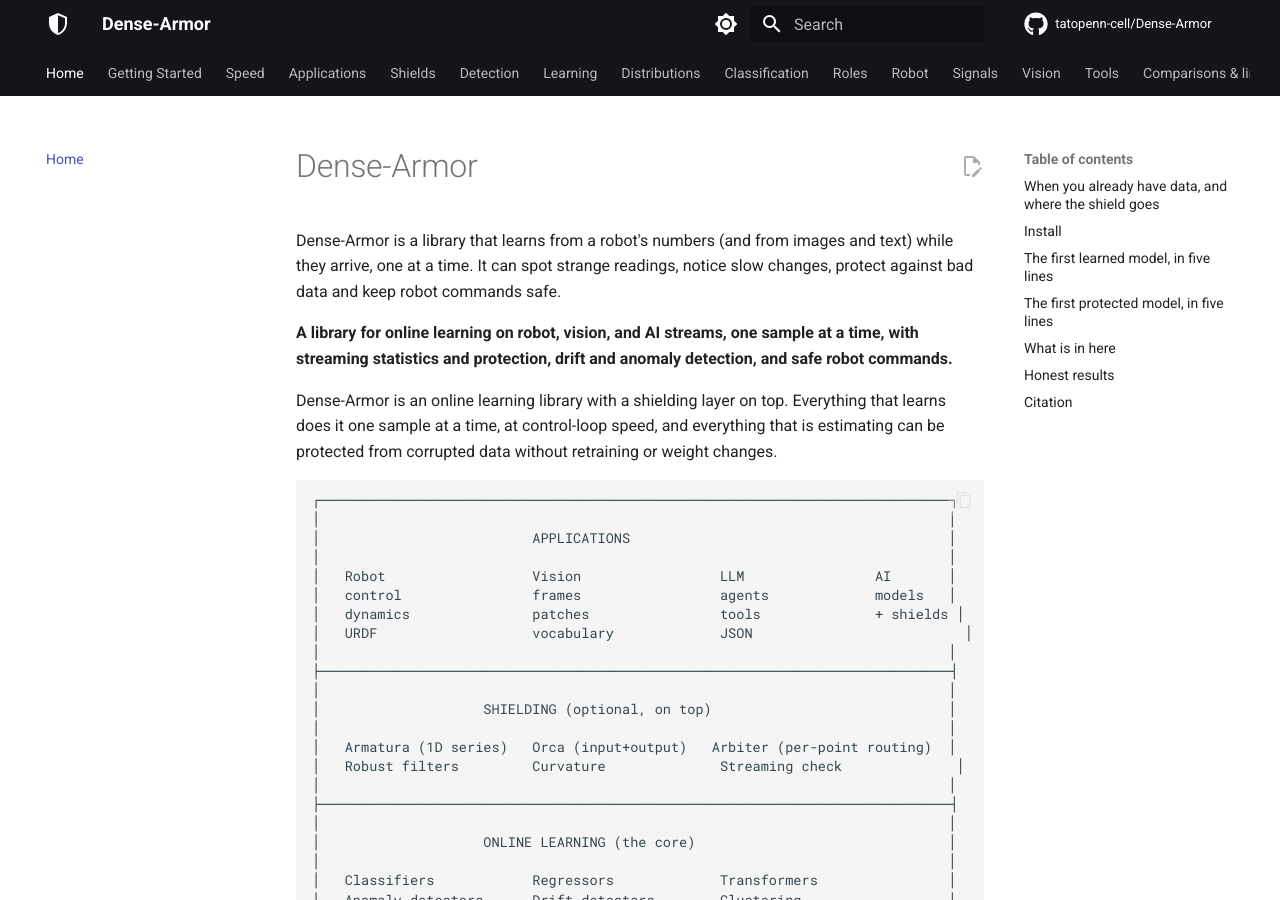
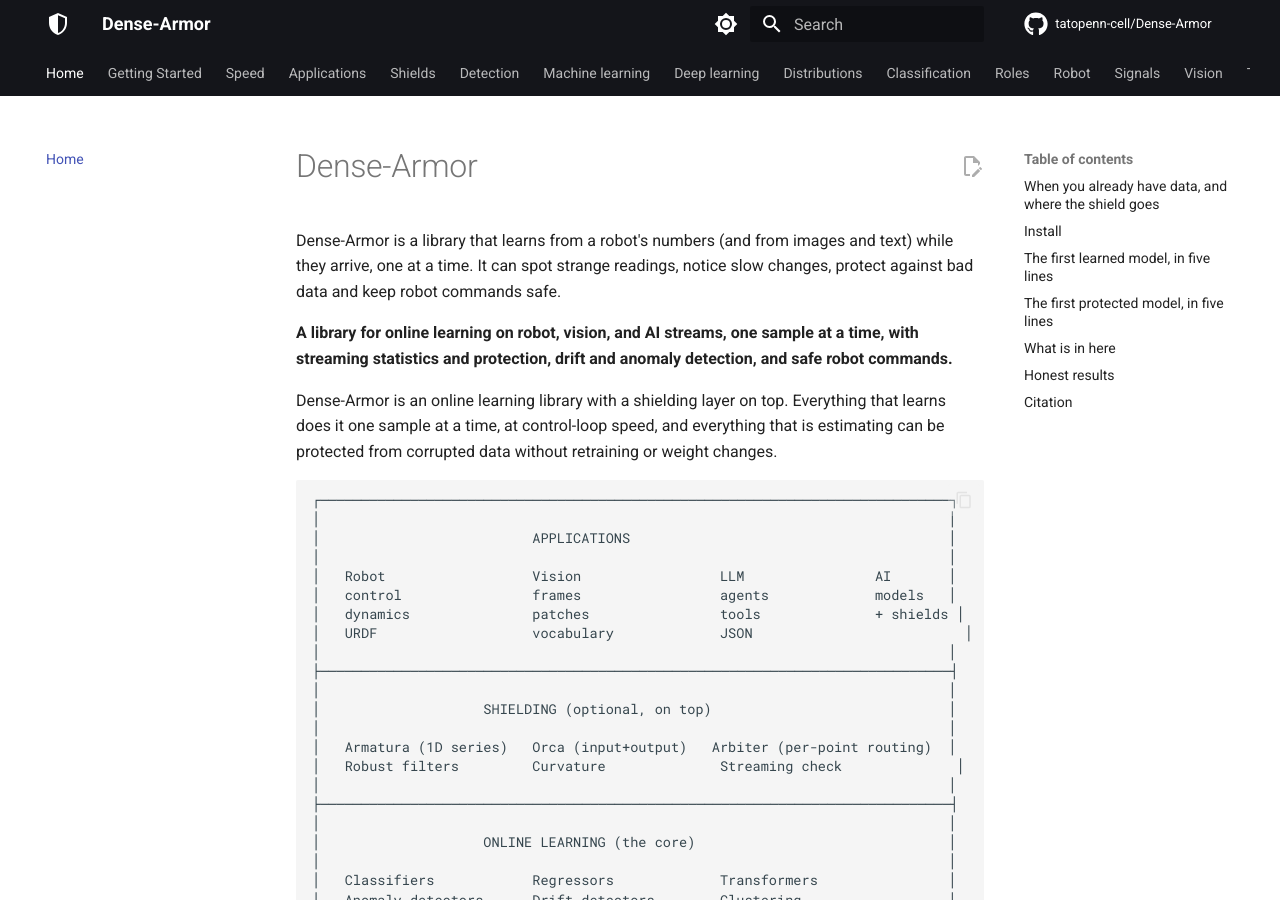
Before and after one commit to tatopenn-cell/Dense-Armor, an MkDocs documentation site: the page built from docs/index.md, in a window 1280 px wide and 900 px high. Built offline with MkDocs 1.6.1 and Material for MkDocs 9.7.7, drawn with Linux system fonts in a browser that asks for light colours; comment, search, counter and statistics services are not loaded; some of the changed lines change nothing that is shown.

Commit message:
Docs menu: Machine learning and Deep learning as two tabs

```diff
--- a/mkdocs.yml
+++ b/mkdocs.yml
@@ -132,15 +132,13 @@ nav:
           - protect/index.md
           - Arbiter: protect/arbiter.md
 
-  - Learning:
+  - Machine learning:
       - Online learning:
           - learn/index.md
           - Calibration: learn/calibration.md
           - Metric learning: learn/metric_learning.md
           - Online classifiers: learn/online_classifiers.md
           - Online dynamics: learn/online_dynamics.md
-      - Deep Learning: neural/index.md
-      - Layers: neural/layers.md
       - Optimizers:
           - optim/index.md
           - SGD: optim/sgd.md
@@ -167,6 +165,10 @@ nav:
       - Recommenders: reco/index.md
       - Offline, the whole dataset at once: offline.md
       - Rules: rules/index.md
+
+  - Deep learning:
+      - Foundations: neural/index.md
+      - Layers: neural/layers.md
 
   - Distributions:
       - proba/index.md
```
